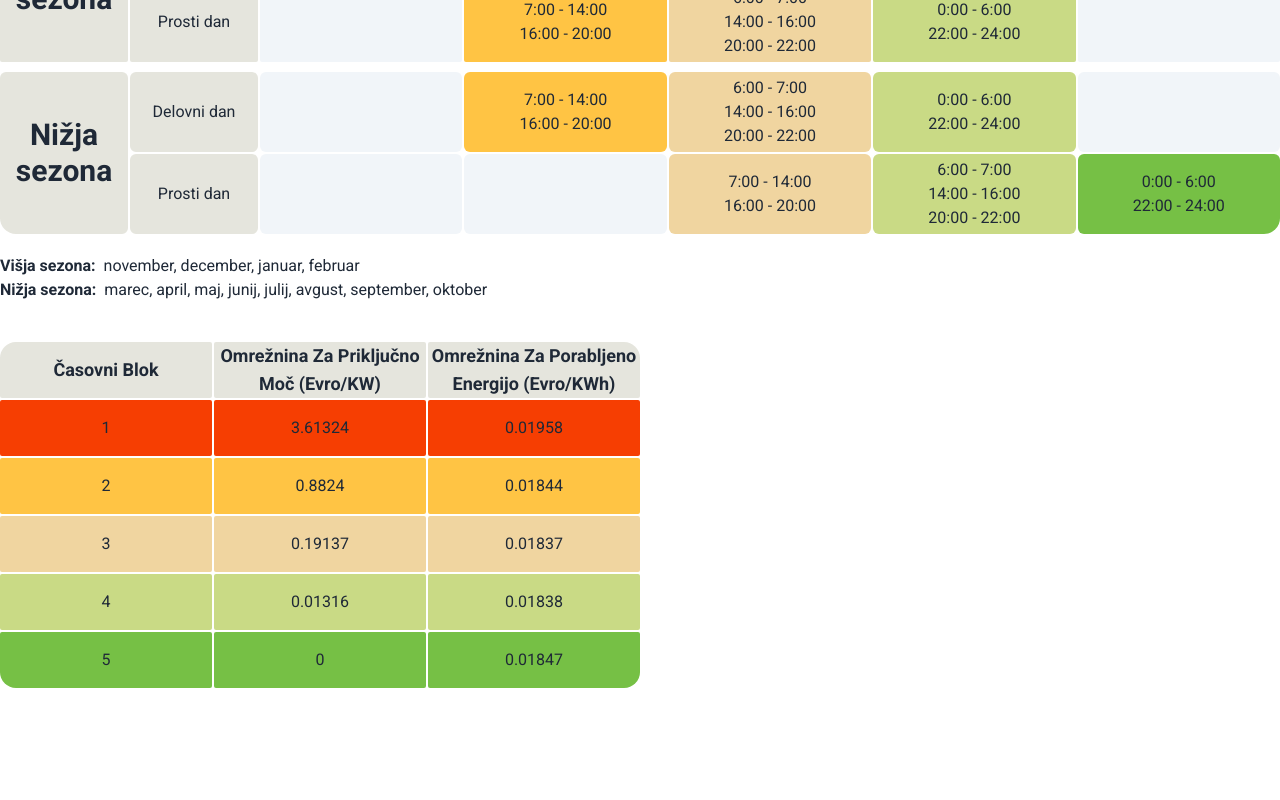
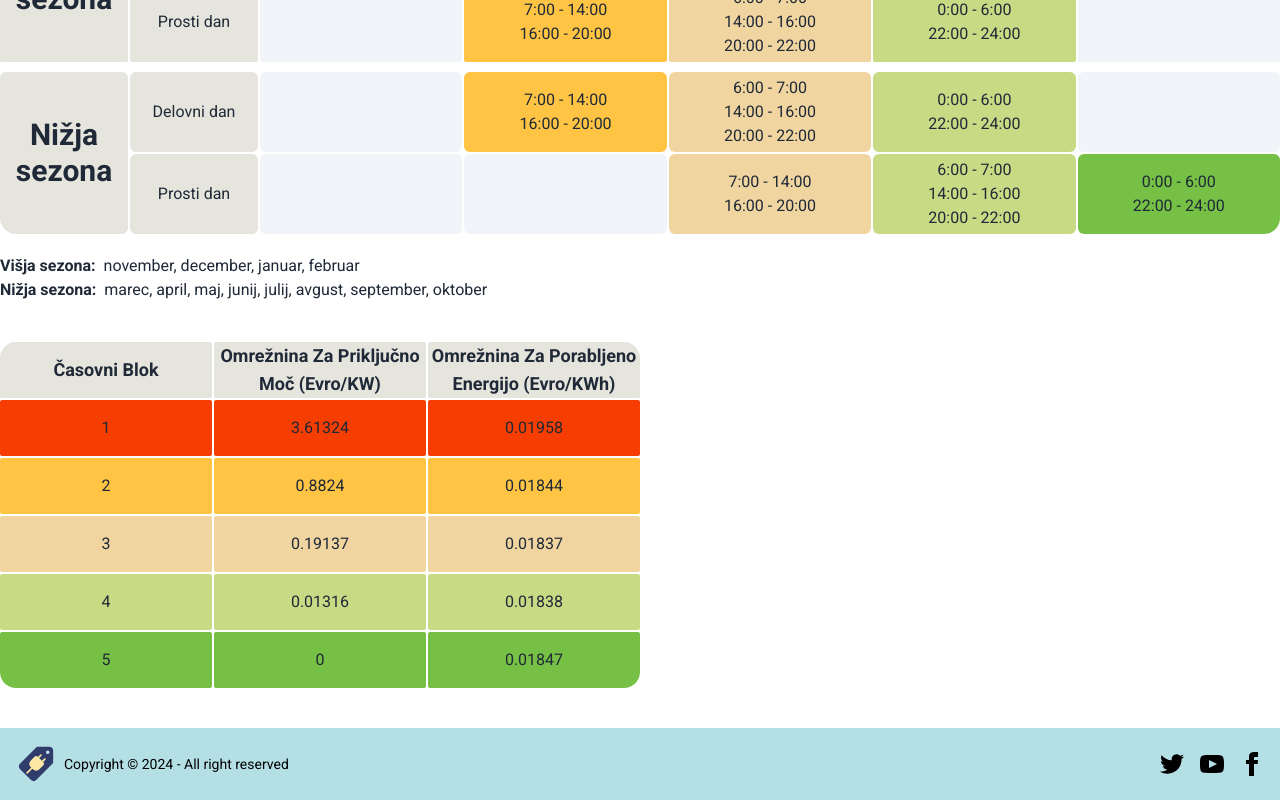
Before and after one commit to rubuz/cenergija-react, a React (Vite) app: page / in a window 1280 px wide. Shown: the part 1076-1876 px from the top of the page. Before the commit the page ends 1764 px from the top, so only its background shows below. Built offline with nearby package versions, Linux system fonts and the light colour scheme.

Commit message:
Add Footer component to App.js

```diff
--- a/src/App.tsx
+++ b/src/App.tsx
@@ -1,3 +1,4 @@
+import Footer from "./components/Footer";
 import Header from "./components/Header";
 import Section from "./components/Section";
 import Tables from "./components/Tables";
@@ -19,6 +20,7 @@
         <Section>
           <Tables />
         </Section>
+        <Footer />
       </div>
     </>
   );
--- /dev/null
+++ b/src/components/Footer.tsx
@@ -0,0 +1,51 @@
+import Logo from "../assets/cenergija-logo.svg";
+
+const Footer = () => {
+  return (
+    <div className="w-full bg-light-blue">
+      <footer className="footer mx-auto max-w-[1440px] items-center bg-light-blue p-4 text-black">
+        <aside className="grid-flow-col items-center">
+          <img src={Logo} alt="Cenergija" className="h-10" />
+          <p>Copyright © 2024 - All right reserved</p>
+        </aside>
+        <nav className="grid-flow-col gap-4 md:place-self-center md:justify-self-end">
+          <a>
+            <svg
+              xmlns="http://www.w3.org/2000/svg"
+              width="24"
+              height="24"
+              viewBox="0 0 24 24"
+              className="fill-current"
+            >
+              <path d="M24 4.557c-.883.392-1.832.656-2.828.775 1.017-.609 1.798-1.574 2.165-2.724-.951.564-2.005.974-3.127 1.195-.897-.957-2.178-1.555-3.594-1.555-3.179 0-5.515 2.966-4.797 6.045-4.091-.205-7.719-2.165-10.148-5.144-1.29 2.213-.669 5.108 1.523 6.574-.806-.026-1.566-.247-2.229-.616-.054 2.281 1.581 4.415 3.949 4.89-.693.188-1.452.232-2.224.084.626 1.956 2.444 3.379 4.6 3.419-2.07 1.623-4.678 2.348-7.29 2.04 2.179 1.397 4.768 2.212 7.548 2.212 9.142 0 14.307-7.721 13.995-14.646.962-.695 1.797-1.562 2.457-2.549z"></path>
+            </svg>
+          </a>
+          <a>
+            <svg
+              xmlns="http://www.w3.org/2000/svg"
+              width="24"
+              height="24"
+              viewBox="0 0 24 24"
+              className="fill-current"
+            >
+              <path d="M19.615 3.184c-3.604-.246-11.631-.245-15.23 0-3.897.266-4.356 2.62-4.385 8.816.029 6.185.484 8.549 4.385 8.816 3.6.245 11.626.246 15.23 0 3.897-.266 4.356-2.62 4.385-8.816-.029-6.185-.484-8.549-4.385-8.816zm-10.615 12.816v-8l8 3.993-8 4.007z"></path>
+            </svg>
+          </a>
+          <a>
+            <svg
+              xmlns="http://www.w3.org/2000/svg"
+              width="24"
+              height="24"
+              viewBox="0 0 24 24"
+              className="fill-current"
+            >
+              <path d="M9 8h-3v4h3v12h5v-12h3.642l.358-4h-4v-1.667c0-.955.192-1.333 1.115-1.333h2.885v-5h-3.808c-3.596 0-5.192 1.583-5.192 4.615v3.385z"></path>
+            </svg>
+          </a>
+        </nav>
+      </footer>
+    </div>
+  );
+};
+
+export default Footer;
```
